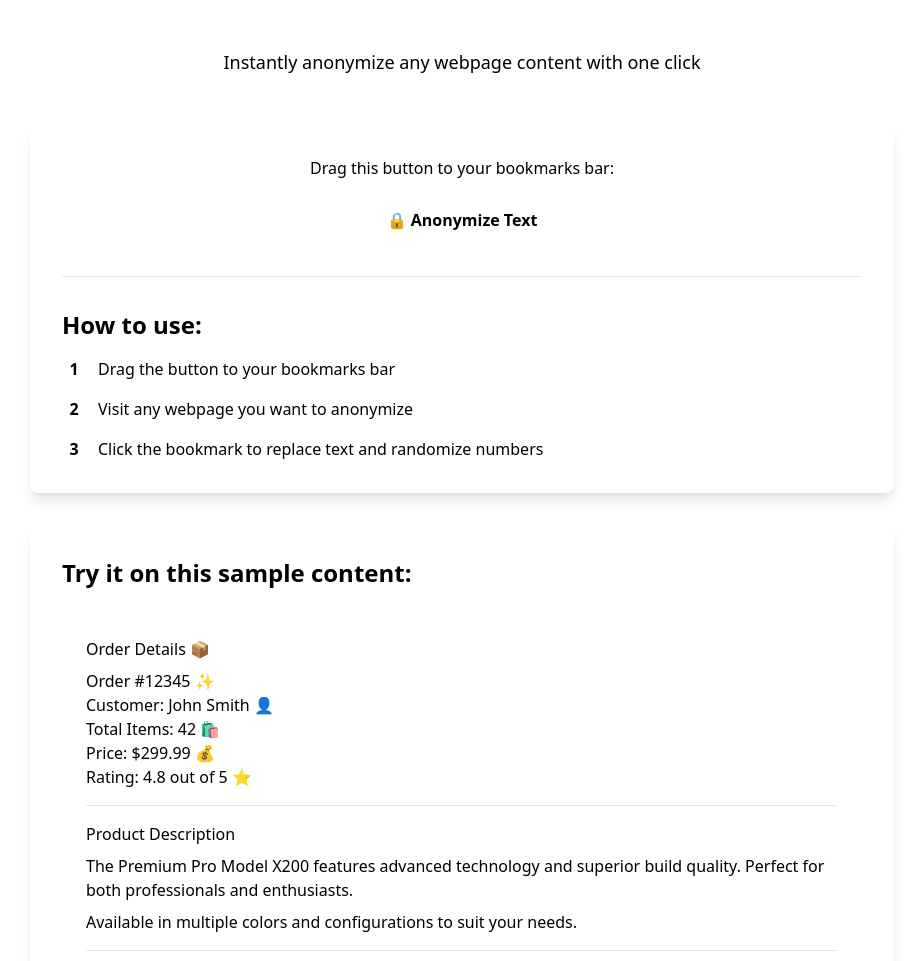
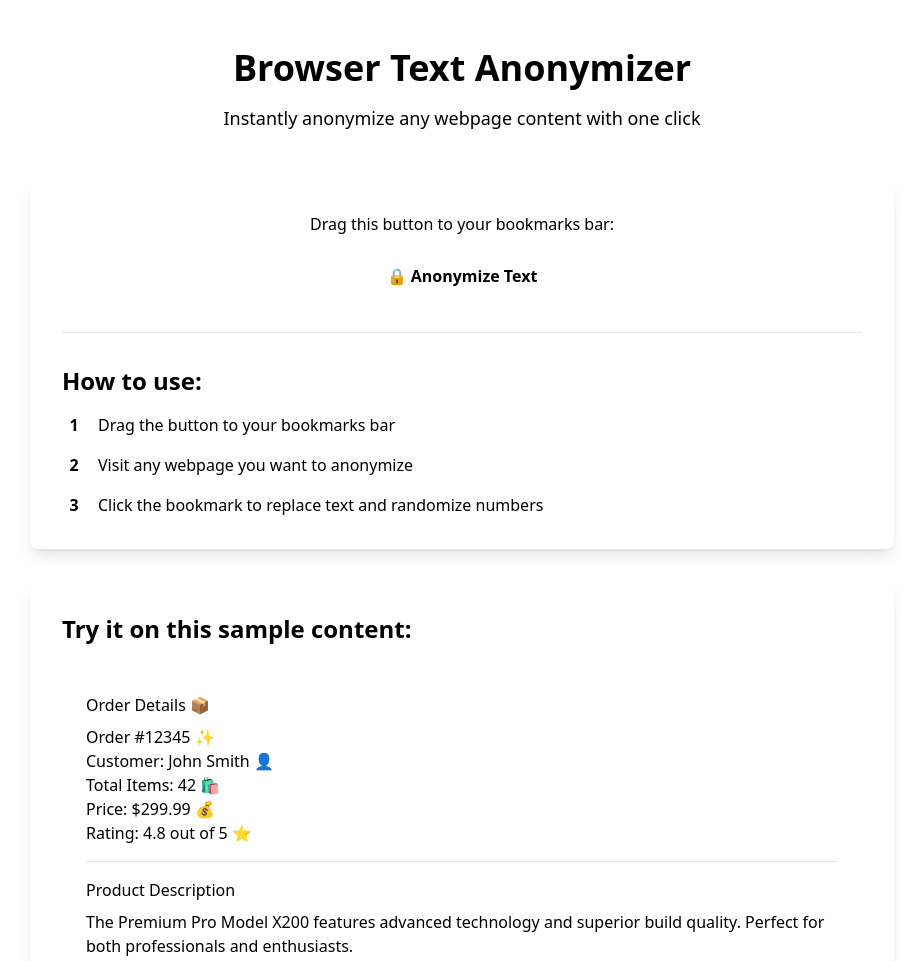
Before and after one commit to MrGKanev/browser-text-anonymizer, a plain HTML site: page index.html in a window 1280 px wide. Shown: the top 961 px of the page, without its empty margins (178-1101 px from the left). Drawn offline with Linux system fonts and the light colour scheme.

Commit message:
Update index.html

```diff
--- a/index.html
+++ b/index.html
@@ -38,6 +38,7 @@
 <body class="bg.neutral.50 min-h-screen" onload="createBookmarklet()">
   <div class="max-w-4xl mx-auto px-4 py-12">
     <header class="text-center mb-12">
+      <h1 class="text-4xl font-bold text.neutral.900 mb-4">Browser Text Anonymizer</h1>
       <p class="text-lg text.neutral.600">Instantly anonymize any webpage content with one click</p>
     </header>
 
```
